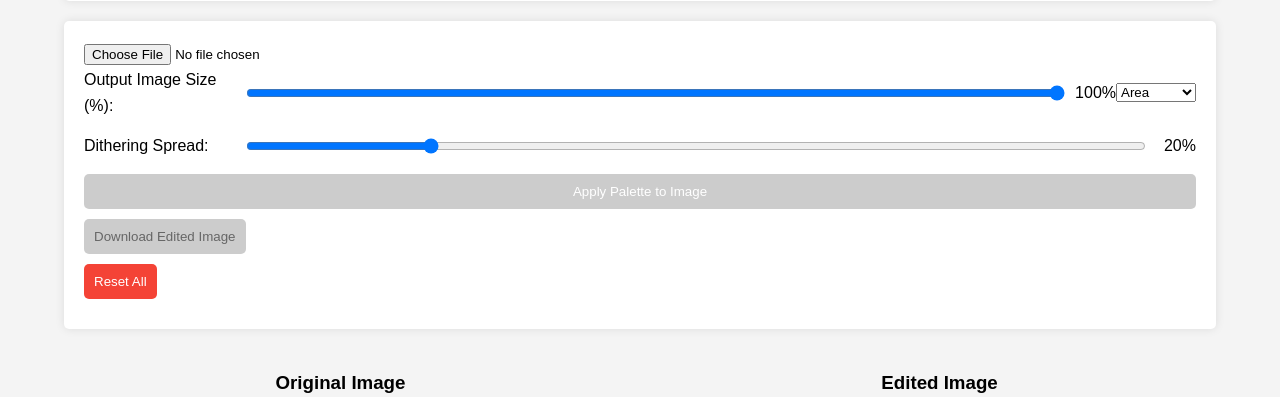
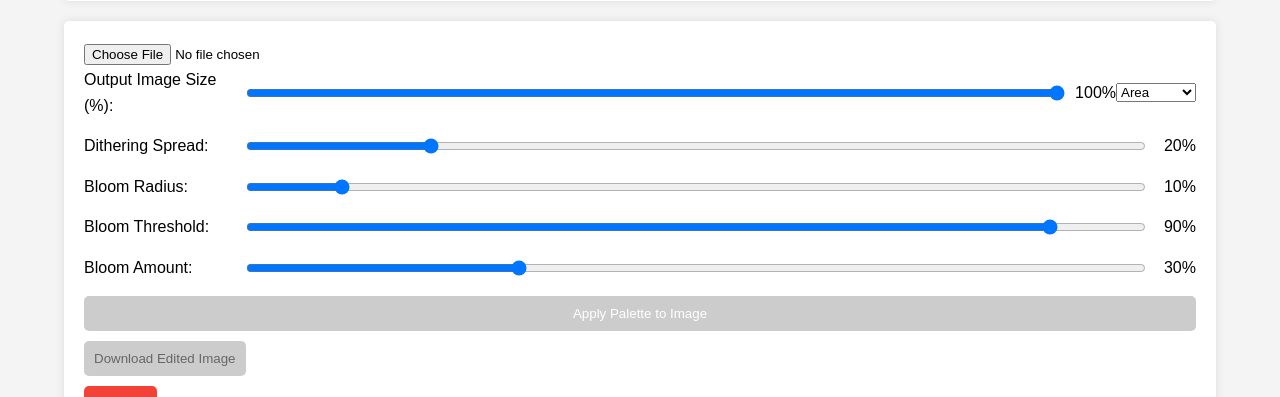
Before and after one commit to Z3R0C1PH3R/palette-editor, a Flask app: page / in a window 1280 px wide. Shown: the part 557-954 px from the top of the page. Run offline with Flask 3, Linux system fonts and the light colour scheme.

Commit message:
Add bloom

```diff
--- a/webapp/app.py
+++ b/webapp/app.py
@@ -20,6 +20,8 @@ INTERPOLATION_METHODS = {
     'INTER_CUBIC': cv2.INTER_CUBIC,
     'INTER_LANCZOS4': cv2.INTER_LANCZOS4
 }
+
+
 
 def palette_downsize(img, n=PALETTE_SIZE, palette=None):
     if not palette:
@@ -136,8 +138,24 @@ def apply_palette():
         palette=palette
     )
     print("TIME:", perf_counter()-t1)
+
+    # Apply bloom effect
+    bloom_radius = slider_values.get('bloomRadius', 0.1) * min(img.shape[:2])/10
+    bloom_threshold = slider_values.get('bloomThreshold', 0.9)
+    bloom_amount = slider_values.get('bloomAmount', 0.3)
+
+    # Calculate kernel size for Gaussian blur (must be odd)
+    kernel_size = max(1, int(bloom_radius)*2+1)  # Ensure at least 1
+
+    blur = cv2.GaussianBlur(
+        np.where(img_gray[..., None] > bloom_threshold, dithered, 0),
+        (0,0), kernel_size, kernel_size
+    )
+
+    result = np.clip(dithered + blur * bloom_amount, 0, 1)
+
     # Convert back to uint8 and BGR color space
-    result = (dithered * 255).astype(np.uint8)
+    result = (result * 255).astype(np.uint8)
     result_bgr = cv2.cvtColor(result, cv2.COLOR_RGB2BGR)
 
     # Encode the result image
--- a/webapp/static/script.js
+++ b/webapp/static/script.js
@@ -18,7 +18,10 @@ document.addEventListener('DOMContentLoaded', function() {
         lSpread: document.getElementById('lSpread'),
         colorCount: document.getElementById('colorCount'),
         imageResize: document.getElementById('imageResize'),
-        interpolationMethod: document.getElementById('interpolationMethod')
+        interpolationMethod: document.getElementById('interpolationMethod'),
+        bloomRadius: document.getElementById('bloomRadius'),
+        bloomThreshold: document.getElementById('bloomThreshold'),
+        bloomAmount: document.getElementById('bloomAmount')
     };
 
     let currentPalette = [];
@@ -160,6 +163,9 @@ document.addEventListener('DOMContentLoaded', function() {
         sliders.ditheringSpread.value = 0.2;
         sliders.imageResize.value = 100;
         sliders.interpolationMethod.value = 'INTER_AREA';
+        sliders.bloomRadius.value = 0.1;
+        sliders.bloomThreshold.value = 0.9;
+        sliders.bloomAmount.value = 0.3;
 
         // Update value displays
         document.getElementById('colorCountValue').textContent = '8';
@@ -168,6 +174,9 @@ document.addEventListener('DOMContentLoaded', function() {
         document.getElementById('lSpreadValue').textContent = '60%';
         document.getElementById('ditheringSpreadValue').textContent = '20%';
         document.getElementById('imageResizeValue').textContent = '100%';
+        document.getElementById('bloomRadiusValue').textContent = '10%';
+        document.getElementById('bloomThresholdValue').textContent = '90%';
+        document.getElementById('bloomAmountValue').textContent = '30%';
     }
 
     // Call resetAll when the page loads
@@ -192,7 +201,10 @@ document.addEventListener('DOMContentLoaded', function() {
             lSpread: parseFloat(sliders.lSpread.value),
             colorCount: parseInt(sliders.colorCount.value),
             imageResize: parseInt(sliders.imageResize.value),
-            interpolationMethod: sliders.interpolationMethod.value
+            interpolationMethod: sliders.interpolationMethod.value,
+            bloomRadius: parseFloat(sliders.bloomRadius.value),
+            bloomThreshold: parseFloat(sliders.bloomThreshold.value),
+            bloomAmount: parseFloat(sliders.bloomAmount.value)
         };
     }
 
--- a/webapp/templates/index.html
+++ b/webapp/templates/index.html
@@ -61,6 +61,21 @@
                 <input type="range" id="ditheringSpread" min="0" max="1" step="0.01" value="0.2">
                 <span id="ditheringSpreadValue">20%</span>
             </div>
+            <div class="slider-container">
+                <label for="bloomRadius">Bloom Radius:</label>
+                <input type="range" id="bloomRadius" min="0" max="1" step="0.01" value="0.1">
+                <span id="bloomRadiusValue">10%</span>
+            </div>
+            <div class="slider-container">
+                <label for="bloomThreshold">Bloom Threshold:</label>
+                <input type="range" id="bloomThreshold" min="0" max="1" step="0.01" value="0.9">
+                <span id="bloomThresholdValue">90%</span>
+            </div>
+            <div class="slider-container">
+                <label for="bloomAmount">Bloom Amount:</label>
+                <input type="range" id="bloomAmount" min="0" max="1" step="0.01" value="0.3">
+                <span id="bloomAmountValue">30%</span>
+            </div>
             <button id="applyPalette" disabled>Apply Palette to Image</button>
             <button id="downloadImage" disabled>Download Edited Image</button>
             <button id="resetAll">Reset All</button>
```
Also changed, not shown: webapp/image_pallete.py (+28 -10 lines).
